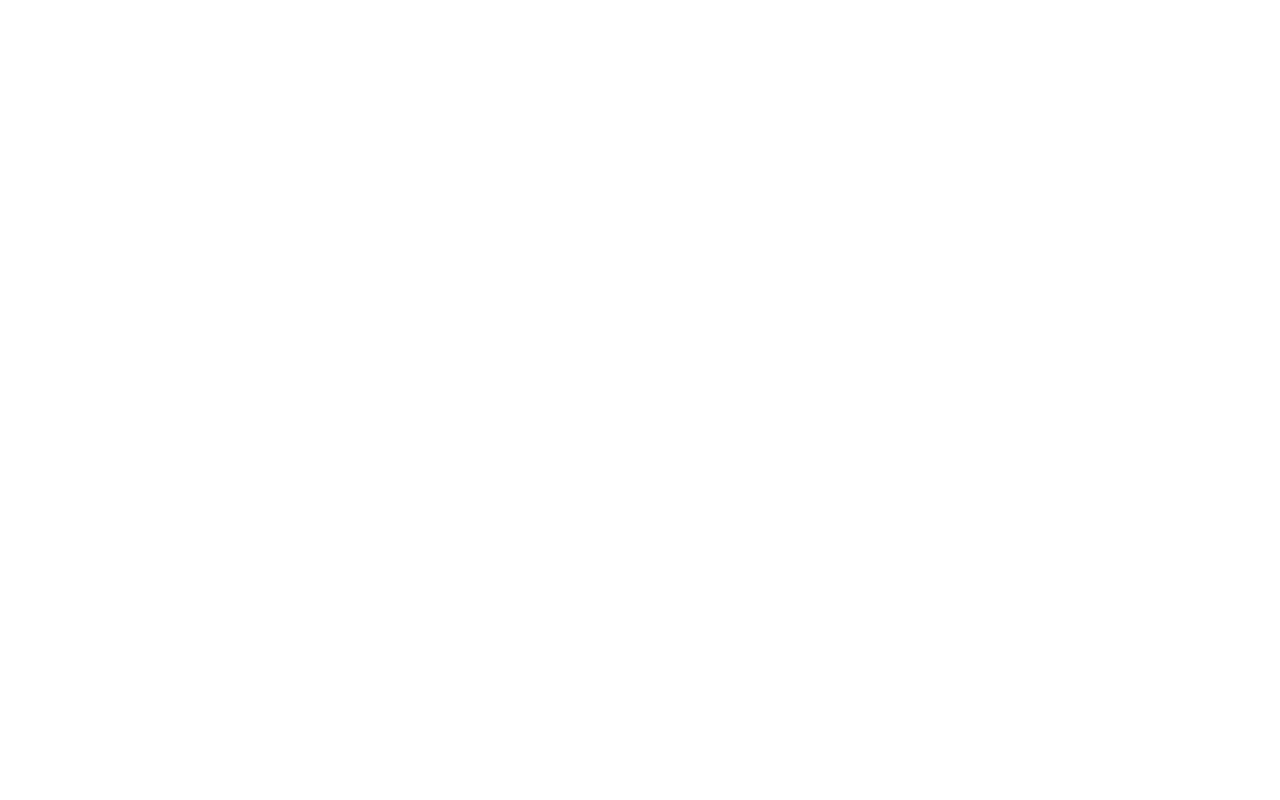
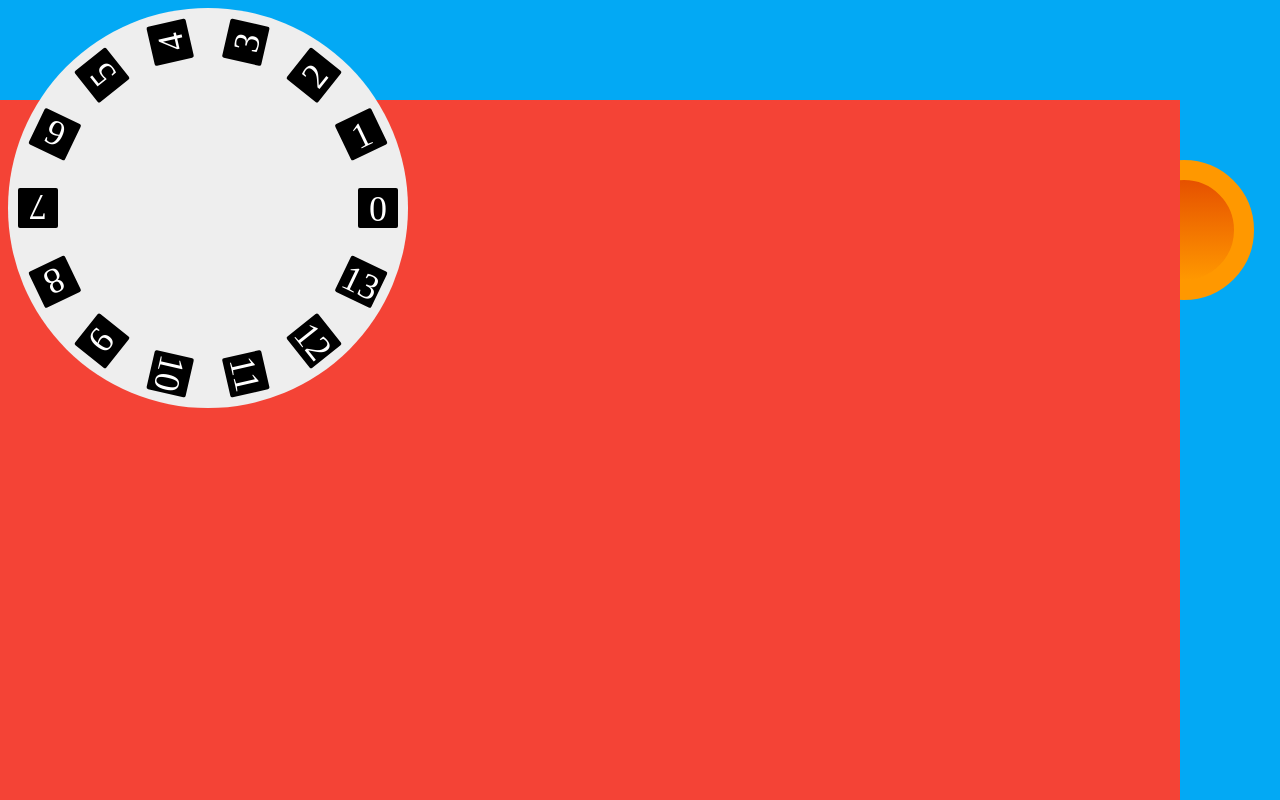
Before and after one commit to SirJekyll/view-master, a plain HTML site: page index.html in a window 1280 px wide. Drawn offline with nearby package versions, Linux system fonts and the light colour scheme.

Commit message:
base for view master

```diff
--- a/css/master.css
+++ b/css/master.css
@@ -0,0 +1,67 @@
+body {
+  background-color: #03A9F4;
+}
+
+#lever {
+  position: absolute;
+  width: 100px;
+  height: 100px;
+  cursor: pointer;
+  background-color: #E65100;
+  background: linear-gradient(180deg, #E65100, #FF9800);
+  border: 20px solid #FF9800;
+  border-radius: 50%;
+  top: 20%;
+  right: 2%;
+  transition: top .6s ease;
+}
+
+#lever.pull {
+  top: 50%;
+}
+
+#view-master {
+  position: absolute;
+  top: 100px;
+  left: 0;
+  bottom: 0;
+  right: 100px;
+  background-color: #F44336;
+}
+
+.slide-reel {
+  width: 400px;
+  height: 400px;
+  background-color: #EEE;
+  border-radius: 50%;
+  position: relative;
+  transform: rotateZ(0deg);
+  transition: transform 1s ease;
+}
+
+.slide {
+  text-align: center;
+  font-size: 36px;
+  width: 40px;
+  height: 40px;
+  border-radius: 2px;
+  position: absolute;
+  background-color: #000;
+  color: #FFF;
+  transform-origin: left 50%;
+}
+
+#slide-0 { transform: translateX(200px) translateY(180px) rotateZ(0deg) translateX(150px); }
+#slide-1 { transform: translateX(200px) translateY(180px) rotate(calc(-1turn / 14)) translateX(150px); }
+#slide-2 { transform: translateX(200px) translateY(180px) rotateZ(calc(-2turn / 14)) translateX(150px); }
+#slide-3 { transform: translateX(200px) translateY(180px) rotateZ(calc(-3turn / 14)) translateX(150px); }
+#slide-4 { transform: translateX(200px) translateY(180px) rotateZ(calc(-4turn / 14)) translateX(150px); }
+#slide-5 { transform: translateX(200px) translateY(180px) rotateZ(calc(-5turn / 14)) translateX(150px); }
+#slide-6 { transform: translateX(200px) translateY(180px) rotateZ(calc(-6turn / 14)) translateX(150px); }
+#slide-7 { transform: translateX(200px) translateY(180px) rotateZ(calc(-7turn / 14)) translateX(150px); }
+#slide-8 { transform: translateX(200px) translateY(180px) rotateZ(calc(-8turn / 14)) translateX(150px); }
+#slide-9 { transform: translateX(200px) translateY(180px) rotateZ(calc(-9turn / 14)) translateX(150px); }
+#slide-10 { transform: translateX(200px) translateY(180px) rotateZ(calc(-10turn / 14)) translateX(150px); }
+#slide-11 { transform: translateX(200px) translateY(180px) rotateZ(calc(-11turn / 14)) translateX(150px); }
+#slide-12 { transform: translateX(200px) translateY(180px) rotateZ(calc(-12turn / 14)) translateX(150px); }
+#slide-13 { transform: translateX(200px) translateY(180px) rotateZ(calc(-13turn / 14)) translateX(150px); }
--- a/index.html
+++ b/index.html
@@ -3,12 +3,30 @@
   <head>
     <meta charset="utf-8">
     <title>View Master</title>
-    <link rel="stylesheet" href="/css/master.css" media="screen" title="no title" charset="utf-8">
+    <script src="http://code.jquery.com/jquery-1.12.0.min.js"></script>
+    <script src="http://code.jquery.com/jquery-migrate-1.2.1.min.js"></script>
+    <link rel="stylesheet" href="css/master.css" media="screen" title="no title" charset="utf-8">
   </head>
   <body>
+    <div id="lever"></div>
+    <div id="view-master"></div>
+    <div class="slide-reel">
+      <div id="slide-0" class="slide">0</div>
+      <div id="slide-1" class="slide">1</div>
+      <div id="slide-2" class="slide">2</div>
+      <div id="slide-3" class="slide">3</div>
+      <div id="slide-4" class="slide">4</div>
+      <div id="slide-5" class="slide">5</div>
+      <div id="slide-6" class="slide">6</div>
+      <div id="slide-7" class="slide">7</div>
+      <div id="slide-8" class="slide">8</div>
+      <div id="slide-9" class="slide">9</div>
+      <div id="slide-10" class="slide">10</div>
+      <div id="slide-11" class="slide">11</div>
+      <div id="slide-12" class="slide">12</div>
+      <div id="slide-13" class="slide">13</div>
+    </div>
 
-    <script type="text/javascript" src="/js/master.js">
-
-    </script>
+    <script type="text/javascript" src="js/master.js"></script>
   </body>
 </html>
--- a/js/master.js
+++ b/js/master.js
@@ -0,0 +1,18 @@
+var animating = false;
+var degree = 0;
+var delta = 360/14;
+
+$('#lever').on('click', function(){
+  if (!animating) {
+    animating = true;
+    degree += delta;
+
+    $('#lever').addClass('pull');
+    $('.slide-reel').css('transform', 'rotateZ(' + (degree) + 'deg)');
+
+    setTimeout(function(){
+      $('#lever').removeClass('pull');
+      animating = false;
+    }, 1000)
+  }
+});
```
